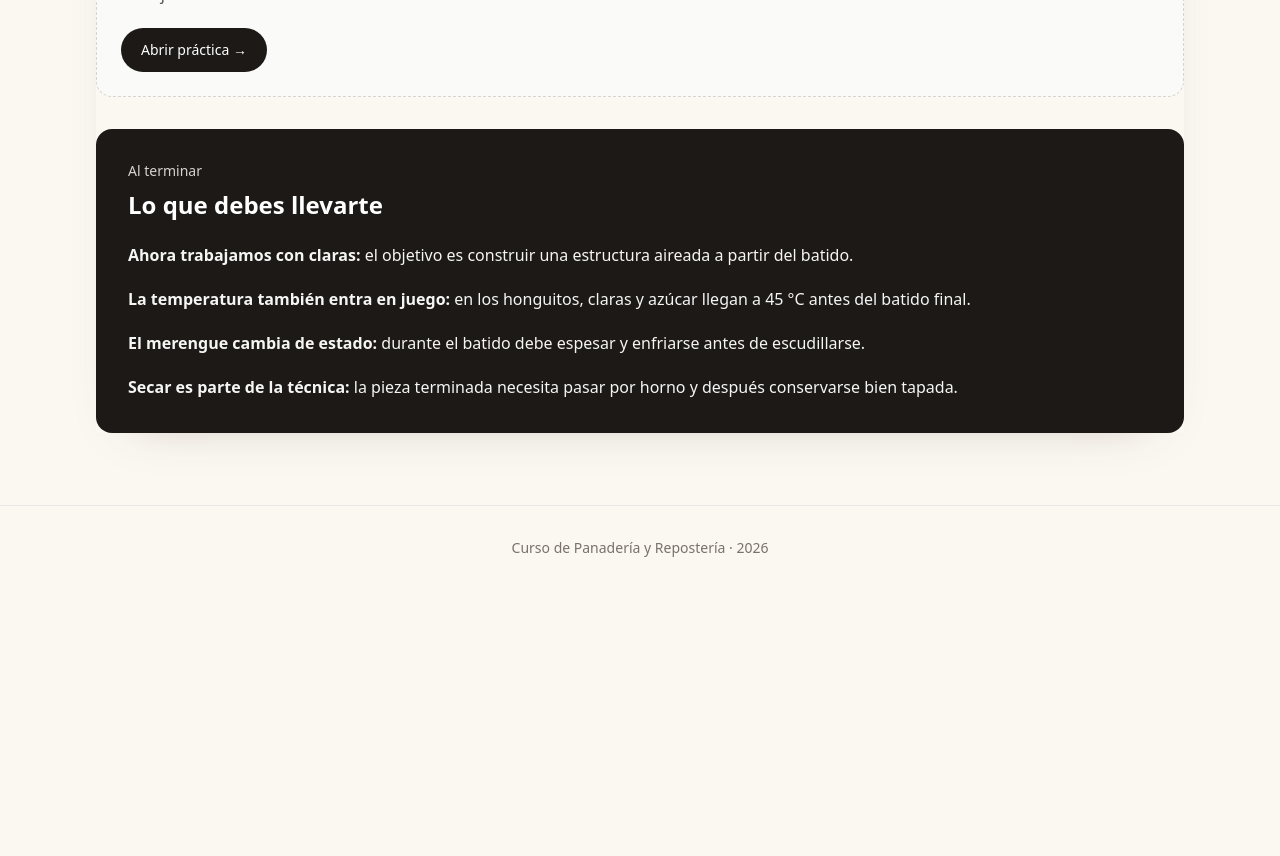
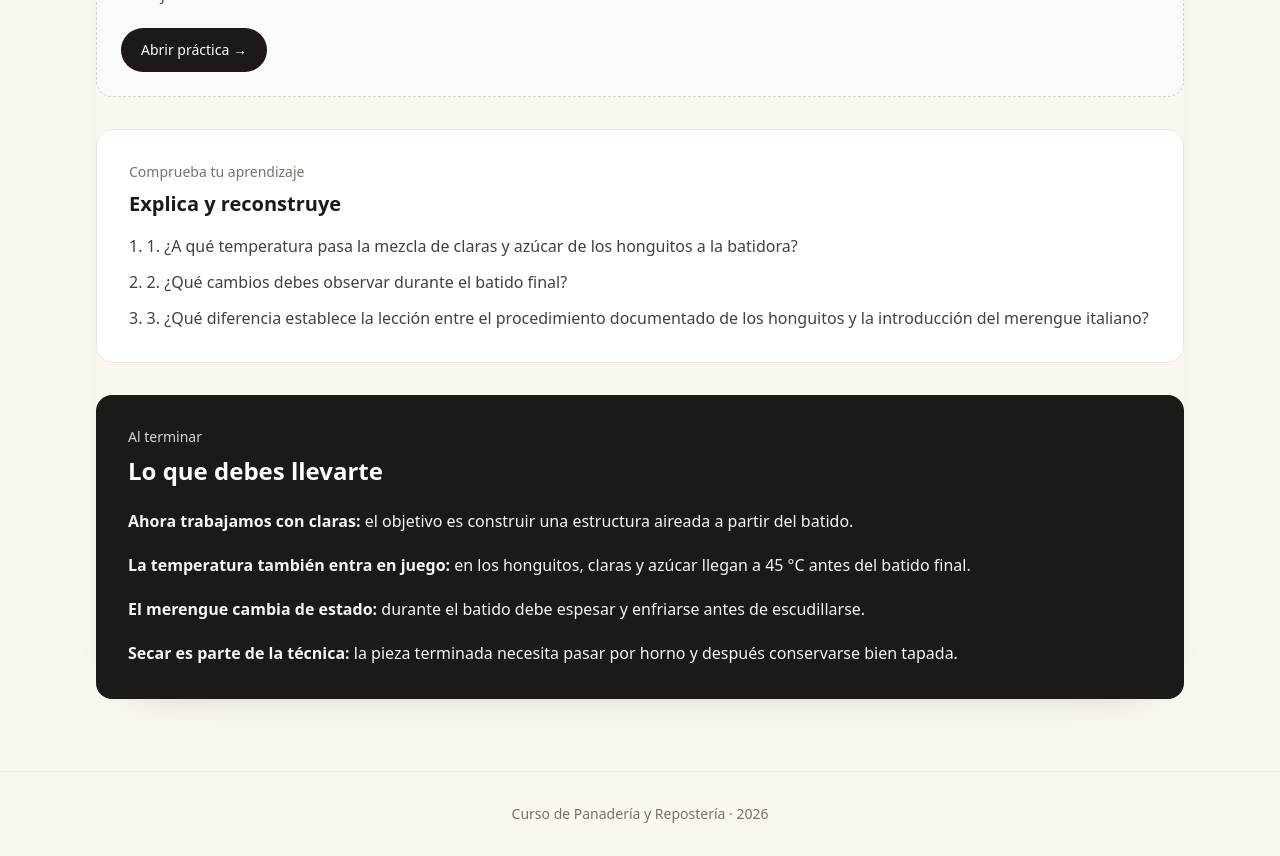
Before and after one commit to Drworm82/CursoPanadero, a Next.js app: page /leccion-merengues in a window 1280 px wide. Shown: the part 2260-3116 px from the top of the page. Before the commit the page ends 2850 px from the top, so only its background shows below. Built offline with nearby package versions, Linux system fonts and the light colour scheme; no server answers.

Commit message:
Añade comprobación de aprendizaje a M3

```diff
--- a/pages/leccion-merengues.js
+++ b/pages/leccion-merengues.js
@@ -118,7 +118,17 @@ export default function LessonSixteenPage() {
           </a>
         </section>
 
-        <section className="rounded-2xl bg-stone-900 p-6 text-white sm:p-8">
+
+        <section className="rounded-2xl border border-stone-200 bg-white p-6 sm:p-8">
+          <p className="text-sm font-medium text-stone-500">Comprueba tu aprendizaje</p>
+          <h2 className="mt-2 text-xl font-semibold text-stone-900">Explica y reconstruye</h2>
+          <div className="mt-4 space-y-3 text-stone-700">
+            <p>1. 1. ¿A qué temperatura pasa la mezcla de claras y azúcar de los honguitos a la batidora?</p>
+            <p>2. 2. ¿Qué cambios debes observar durante el batido final?</p>
+            <p>3. 3. ¿Qué diferencia establece la lección entre el procedimiento documentado de los honguitos y la introducción del merengue italiano?</p>
+          </div>
+        </section>
+<section className="rounded-2xl bg-stone-900 p-6 text-white sm:p-8">
           <p className="text-sm font-medium text-stone-300">Al terminar</p>
           <h2 className="mt-2 text-2xl font-semibold">Lo que debes llevarte</h2>
           <div className="mt-5 space-y-4 text-stone-100">
```
